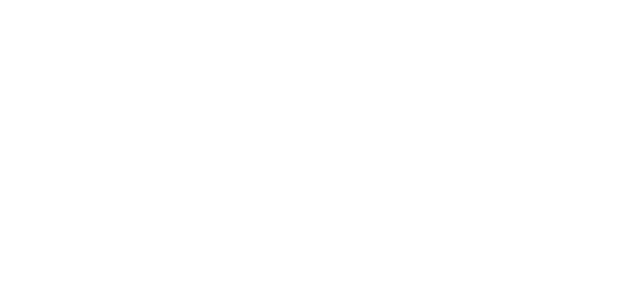
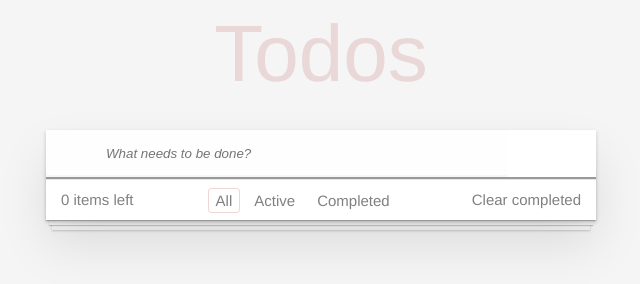
Before and after one commit to Vyacheslav26/todo, a plain HTML site: page index.html in a window 1280 px wide. Shown: the whole page, without its empty margins (319-959 px from the left). Drawn offline with Linux system fonts and the light colour scheme; the site is published under a folder, as on GitHub Pages, so addresses that start at the root find nothing.

Commit message:
Update index.html

```diff
--- a/index.html
+++ b/index.html
@@ -1 +1 @@
-<!doctype html><html lang="en"><head><meta charset="utf-8"/><meta name="viewport" content="width=device-width,initial-scale=1"/><meta name="theme-color" content="#000000"/><meta name="description" content="Web site created using create-react-app"/><title>todo</title><script defer="defer" src="/static/js/main.4c2112d2.js"></script><link href="/static/css/main.633a240d.css" rel="stylesheet"></head><body><div id="todo"></div></body></html>
+<!doctype html><html lang="en"><head><meta charset="utf-8"/><meta name="viewport" content="width=device-width,initial-scale=1"/><meta name="theme-color" content="#000000"/><meta name="description" content="Web site created using create-react-app"/><title>todo</title><script defer="defer" src="static/js/main.4c2112d2.js"></script><link href="static/css/main.633a240d.css" rel="stylesheet"></head><body><div id="todo"></div></body></html>
```
